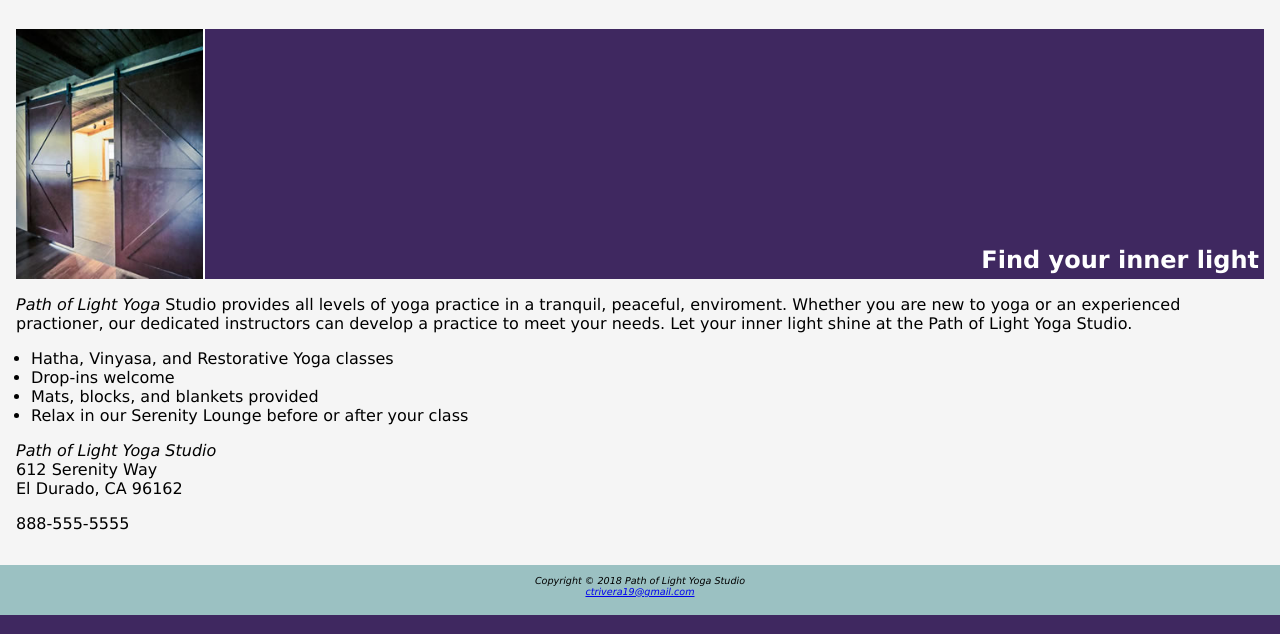
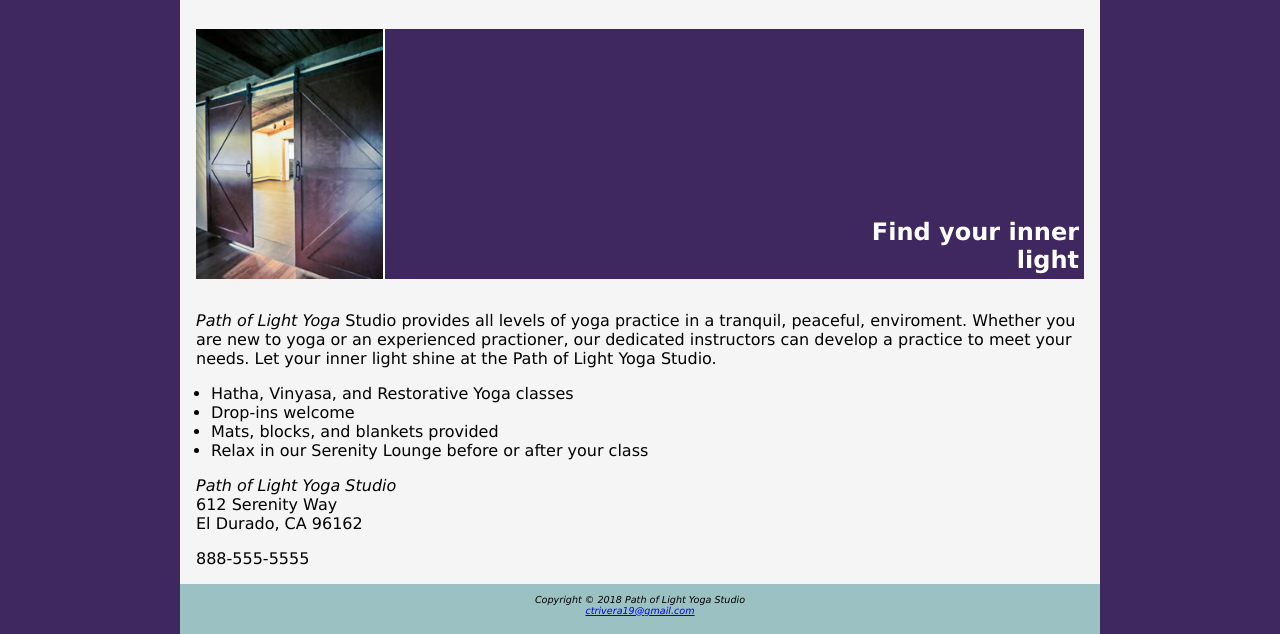
Before and after one commit to CRivera19/YOGA-FIRE, a plain HTML site: page index.html in a window 1280 px wide. Shown: the part 203-837 px from the top of the page. Drawn offline with Linux system fonts and the light colour scheme.

Commit message:
added more mq's

```diff
--- a/yoga.css
+++ b/yoga.css
@@ -121,7 +121,15 @@ dl dt {
  @media only screen and (min-width: 768px) {...}
 
  /* Large devices (laptops/desktops, 992px and up) */
- @media only screen and (min-width: 992px) {...}
+ @media only screen and (min-width: 992px) {
+     #wrapper {
+         max-width: 920px;
+         grid-gap: 0;
+     }
+     .yoga-door {
+         margin: 2em 0;
+     }
+ }
 
  /* Extra large devices (large laptops and desktops, 1200px and up) */
  @media only screen and (min-width: 1200px) {...}
```
